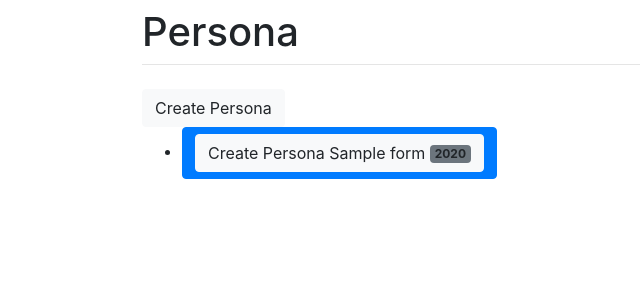
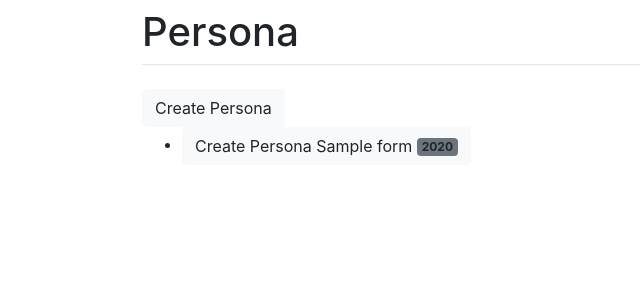
Before and after one commit to kelvinrandu/django-polls, a Django app: page /forms/ in a window 1280 px wide. Shown: the top 300 px of the page, without its empty margins (133-773 px from the left). Run offline with Django 4.2, Linux system fonts and the light colour scheme; tables that the repository leaves empty hold one stand-in row (values such as "Sample post"); some libraries are stand-ins or nearby versions.

Commit message:
removed button

```diff
--- a/forms/templates/forms/index.html
+++ b/forms/templates/forms/index.html
@@ -7,12 +7,12 @@
   {% for response in response_list %}
 
   <li>
-    <button type="button" class="btn btn-primary">
+
         <a class="btn btn-light" href="{% url 'update' response.id %}"> Create Persona
       {{ response.name }}
       <span class="badge bg-secondary">{{ response.years_of_experience }}</span>
       </a>
-    </button>
+
   </li>
   {% endfor %}
 </ul>
```
